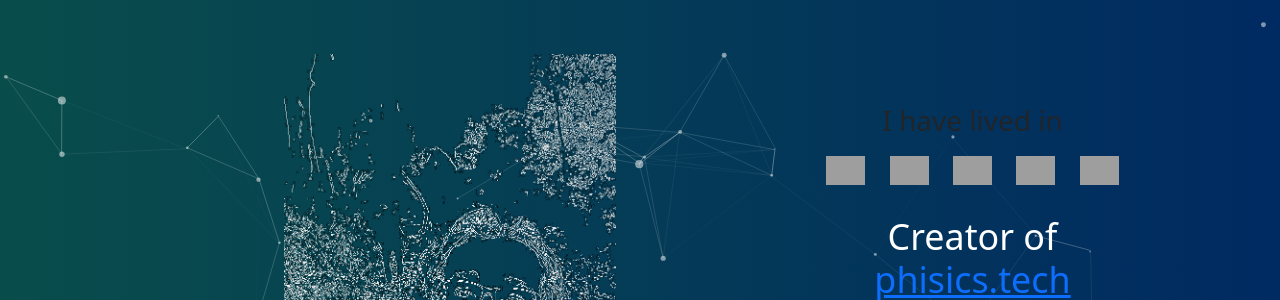
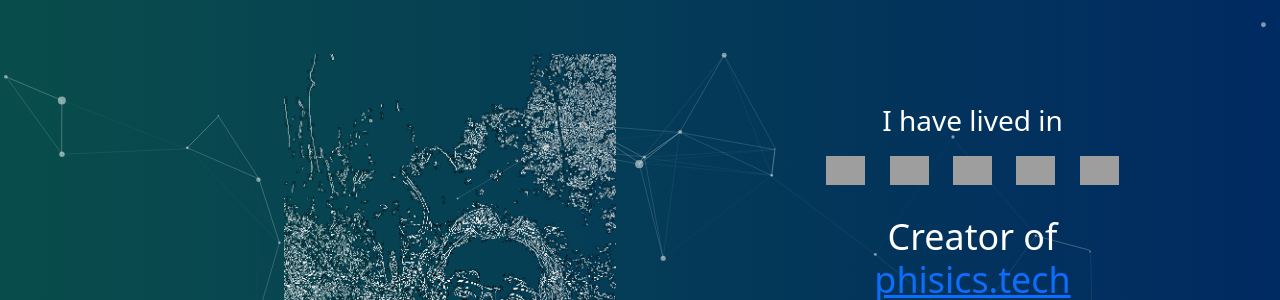
Before and after one commit to stasostyk/stasostyk.github.io, a Jekyll site: the page built from index.html, in a window 1280 px wide. Shown: the part 239-539 px from the top of the page. Built offline with Jekyll 4.4.1, drawn with Linux system fonts in a browser that asks for light colours; nearby versions of some CDN libraries; a style sheet for code colours, icons or effects is not loaded; grey boxes are pictures that could not be loaded.

Commit message:
edit flag section

```diff
--- a/_layouts/default.html
+++ b/_layouts/default.html
@@ -43,7 +43,7 @@
             <img src="assets/pfp2.png" alt="Profile Pic" height="auto" width="auto" style="max-height: 50vh; max-width: 100%;">
           </div>
           <div class="col-md-6 col-lg-4 my-auto"style="text-align: center;overflow: hidden;">
-            <h3>I have lived in</h3>
+            <h3 style="color:white">I have lived in</h3>
             <div style="padding-bottom:20px;">
               <span class="flag-icon flag-icon-zaf conicon"></span>
               <span class="flag-icon flag-icon-lbn conicon"></span>
```
